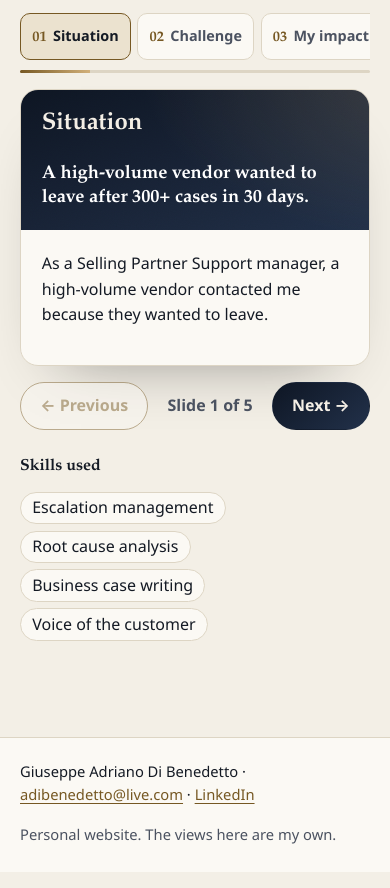
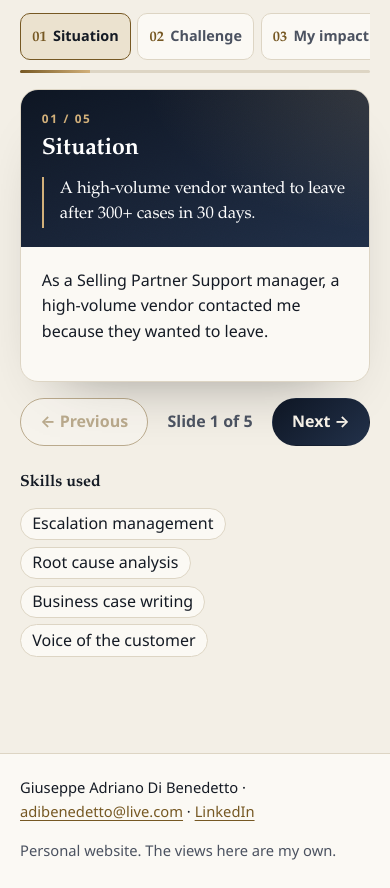
Before and after one commit to adibenedetto19/adibenedetto19.github.io, a plain HTML site: page case-studies.html in a window 390 px wide. Shown: the part 1364-2252 px from the top of the page. Drawn offline with Linux system fonts and the light colour scheme.

Commit message:
Add files via upload

```diff
--- a/css/style.css
+++ b/css/style.css
@@ -306,12 +306,21 @@ h2 { font-size: 1.85rem; margin-top: 3rem; }
 .deck:not(.is-js) .slide + .slide { border-top: 1px solid var(--line); margin-top: 1rem; }
 .deck.is-js .slide { min-height: 0; }
 .slide[hidden] { display: none; }
-.slide-side { position: relative; padding: 1.4rem 2.2rem; color: var(--on-dark); display: flex; flex-wrap: wrap; align-items: center; gap: .4rem 1.4rem; background: radial-gradient(500px 300px at 120% -20%, var(--glow), transparent 60%), linear-gradient(160deg, var(--dark), var(--deep2)); }
+.slide-side { position: relative; padding: 1.7rem 2.2rem; color: var(--on-dark); display: grid; grid-template-columns: minmax(0, 2fr) minmax(0, 3fr); align-items: center; gap: 1rem 2.4rem; background: radial-gradient(500px 300px at 120% -20%, var(--glow), transparent 60%), linear-gradient(160deg, var(--dark), var(--deep2)); }
 .slide-side::after { content: ""; position: absolute; inset: 0; background: var(--grain); opacity: .1; mix-blend-mode: overlay; pointer-events: none; }
-.side-k { flex-basis: 100%; position: relative; z-index: 1; font-size: .74rem; font-weight: 700; letter-spacing: .14em; text-transform: uppercase; color: var(--bright); margin: 0; }
+.side-head, .side-fact { position: relative; z-index: 1; min-width: 0; }
+.side-fact { padding-left: 1.6rem; border-left: 2px solid var(--bright); }
+.side-head .slide-title { color: #fff; font-size: clamp(1.6rem, 2.6vw, 2.2rem); margin: 0; }
+.side-fk { margin: 0 0 .4rem; font-size: .74rem; font-weight: 700; letter-spacing: .14em; text-transform: uppercase; color: var(--bright); }
+.slide:nth-of-type(1) .side-head::before { content: "01 / 05"; }
+.slide:nth-of-type(2) .side-head::before { content: "02 / 05"; }
+.slide:nth-of-type(3) .side-head::before { content: "03 / 05"; }
+.slide:nth-of-type(4) .side-head::before { content: "04 / 05"; }
+.slide:nth-of-type(5) .side-head::before { content: "05 / 05"; }
+.side-head::before { display: block; font-size: .74rem; font-weight: 700; letter-spacing: .14em; text-transform: uppercase; color: var(--bright); margin: 0 0 .35rem; }
 .side-big { position: relative; z-index: 1; font-size: clamp(1.9rem, 3vw, 2.5rem); line-height: 1.08; margin: 0; color: #fff; overflow-wrap: anywhere; }
-.side-l { flex: 1 1 22ch; max-width: 60ch; position: relative; z-index: 1; margin: 0; color: var(--on-dark-muted); font-size: 1rem; }
-.side-text .side-big { flex: 1 1 100%; max-width: 62ch; font-size: clamp(1.15rem, 2vw, 1.4rem); line-height: 1.35; }
+.side-l { margin: .45rem 0 0; color: var(--on-dark-muted); font-size: 1rem; line-height: 1.45; }
+.side-text .side-big { font-size: 1.12rem; line-height: 1.5; font-weight: 500; }
 .slide-body { padding: 2rem 2.2rem; min-width: 0; }
 .slide-title { font-size: 1.5rem; font-family: var(--serif); }
 .slide-n { display: none; }
@@ -377,9 +386,11 @@ h2 { font-size: 1.85rem; margin-top: 3rem; }
 }
 @media (max-width: 860px) {
   .slide { grid-template-columns: 1fr; border-radius: 18px; }
-  .slide-side { padding: 1.2rem 1.3rem; }
+  .slide-side { padding: 1.2rem 1.3rem; grid-template-columns: 1fr; gap: .9rem; }
+  .side-fact { padding-left: 1rem; }
+  .side-head .slide-title { font-size: 1.45rem; }
   .side-big { font-size: 1.9rem; }
-  .side-text .side-big { font-size: 1.15rem; }
+  .side-text .side-big { font-size: 1.05rem; }
   .slide-body { padding: 1.3rem; }
   .deck-steps { grid-template-columns: repeat(5, auto); overflow-x: auto; }
   .deck-steps button { white-space: nowrap; }
@@ -387,7 +398,7 @@ h2 { font-size: 1.85rem; margin-top: 3rem; }
 @media (max-width: 760px) { .hero { padding-top: 2.4rem; padding-bottom: 2.4rem; } }
 @media print {
   .hero-band, .contact-strip, .slide-side { color: var(--ink); background: none; }
-  .side-big { color: var(--ink); }
+  .side-big, .side-head .slide-title { color: var(--ink); }
   .deck-steps, .deck-bar { display: none; }
 }
 @media (prefers-reduced-motion: reduce) { * { transition: none !important; animation: none !important; } }
```
